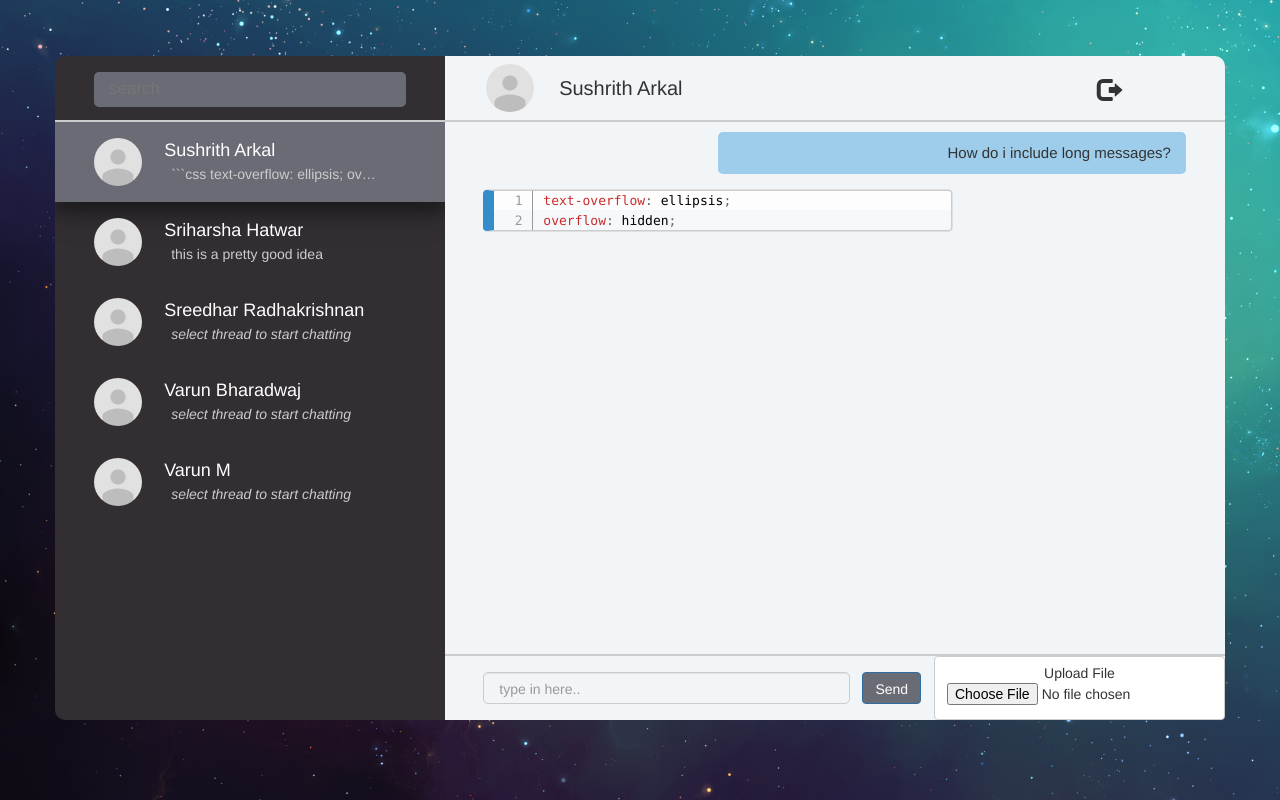
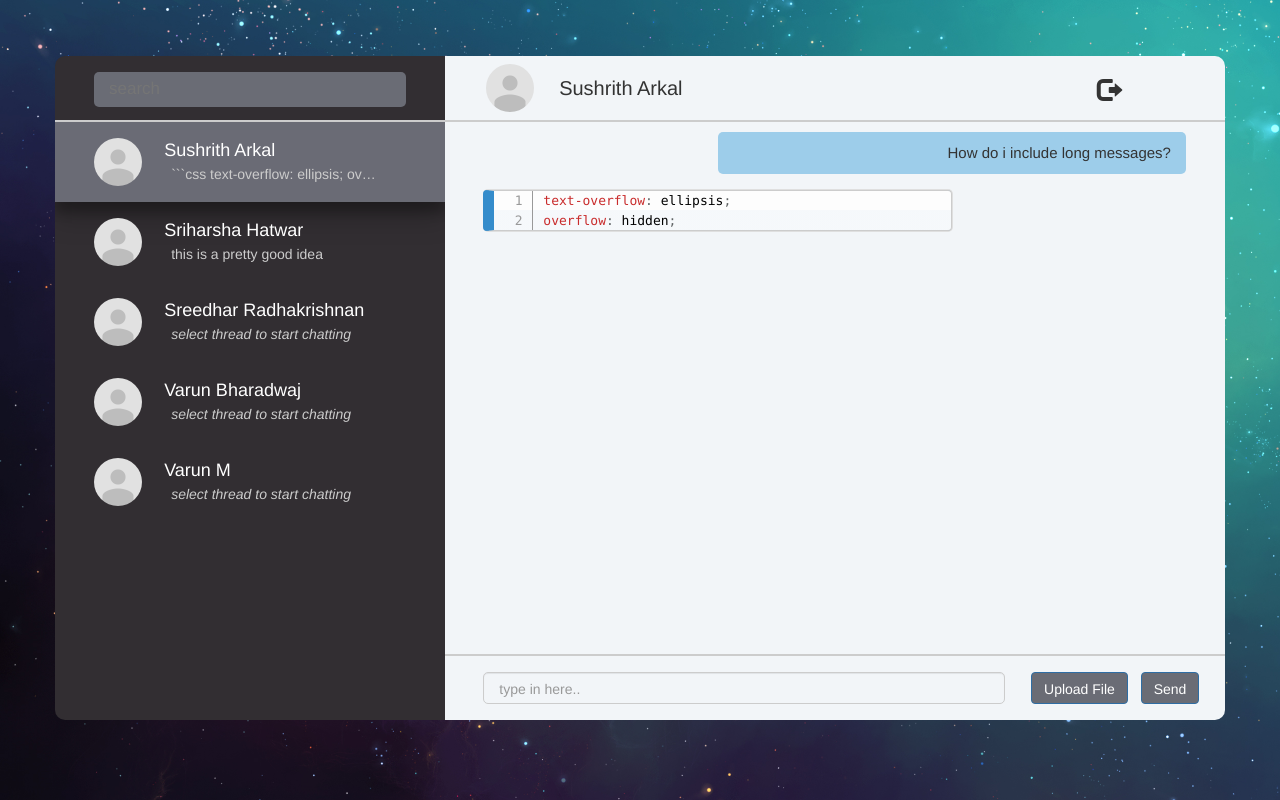
Before and after one commit to lolster/flyly-chat-app, a PHP site: page /views/chat.php in a window 1280 px wide. Run offline with PHP 8.4, Linux system fonts and the light colour scheme; a user stored in the database is signed in; data comes from the database, SQL or seed files in the repository; some web fonts are replaced.

Commit message:
css to input file button
Bug: breaks on popover

````diff
--- a/public/javascripts/chatPageInit.js
+++ b/public/javascripts/chatPageInit.js
@@ -2,7 +2,7 @@ $(window).on('load', function() {
 	beAtBottom();
 	createParallax();
 	populateThreadsList();
-	$('#code-btn').popover('dispose');
+	//$('#code-btn').popover('dispose');
 	document.title = 'Select a thread to start chatting...';
 });
 
--- a/public/javascripts/fileRead.js
+++ b/public/javascripts/fileRead.js
@@ -16,7 +16,7 @@ $(window).on('load', ()=>{
 	$('#file-in').on('change', (event) => {
 		if(event.target.value && event.target.value.length != 0) {
 			var ext = re.exec(event.target.value)[1];
-			console.log("filename ext: " + ext);
+			console.log('filename ext: ' + ext);
 			var file = event.target.files[0];
 			var reader = new FileReader();
 			reader.onload = function(e) {
@@ -30,7 +30,7 @@ $(window).on('load', ()=>{
 					$('#msg-box').val('```' + '\n' + this.result + '\n```\n');
 			}
 			reader.readAsText(file);
-			event.target.value = "";
+			event.target.value = '';
 		}
 	})
 });
--- a/public/stylesheets/styles.css
+++ b/public/stylesheets/styles.css
@@ -469,8 +469,7 @@ a:hover {
 /* send button */
 #send-btn {
 	height: 4vh;
-	margin-right: 1vw;
-	margin-left: 1vw;
+	margin-right: 2vw;
 	background-color: #6A6C75;
 	color: white;
 	align-self: center;
@@ -479,15 +478,20 @@ a:hover {
 /* send code button */
 #code-btn {
 	height: 4vh;
-	margin-right: 2vw;
+	margin-right: 1vw;
+	margin-left: 2vw;
 	background-color: #6A6C75;
 	color: white;
 	align-self: center;
-	font-size: 2.2vh;
 }
 
 #code-btn:hover, #send-btn:hover {
 	box-shadow: 0 14px 28px rgba(0, 0, 0, 0.25), 0 10px 10px rgba(0, 0, 0, 0.22);
+}
+
+/* hidden input field */
+#file-in {
+	display: none;
 }
 
 /* -------------------------------------------------------------------------- */
--- a/views/chat.php
+++ b/views/chat.php
@@ -70,12 +70,10 @@
 					<div id="msg-input">
 						<textarea id="msg-box" class="form-control" rows="2" required="required" onclick="expandChatArea()" placeholder="type in here.."></textarea>
 						<!-- button to attach file to send code -->
-						<!-- <input type="file" id="code-btn" class="btn btn-primary" data-toggle="popover" data-trigger="hover" data-placement="top" data-content="Click to send program file/code snippet" value=""> -->
+						<input type="file" id="file-in">
+						<button class="btn btn-primary" id="code-btn" data-toggle="popover" data-trigger="hover" data-placement="top" data-content="Click to send program file/code snippet that will automatically be highlighted" onclick="$('#file-in').click()">Upload File</button>
 						<!-- send message -->
 						<button type="submit" id="send-btn" class="btn btn-primary">Send</button>
-						<label class="btn btn-default btn-file">
-    						Upload File <input type="file" id="file-in" hidden>
-						</label>
 					</div>
 
 				</div>
````
